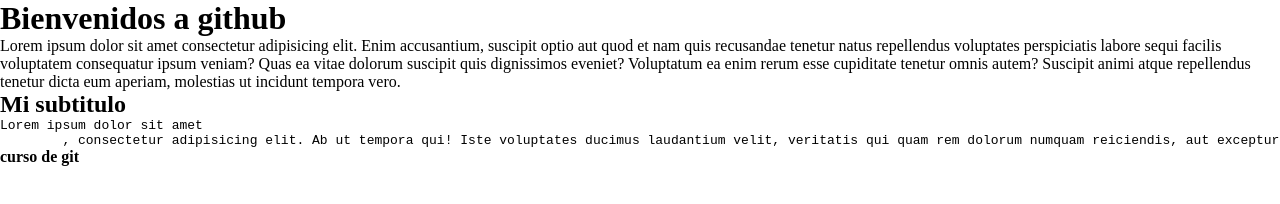
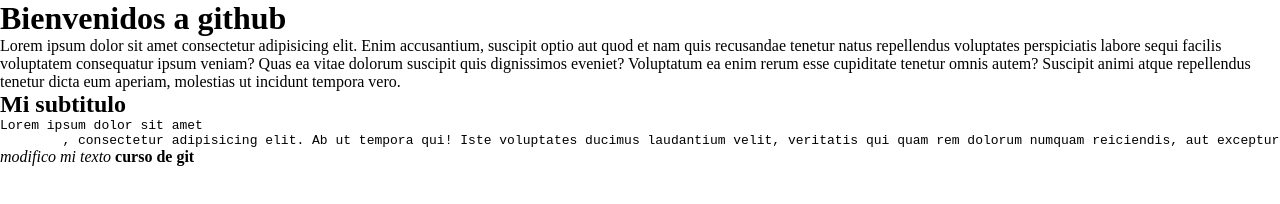
Before and after one commit to sebastianpain/git1, a plain HTML site: page index.html in a window 1280 px wide. Shown: the top 204 px of the page. Drawn offline with Linux system fonts and the light colour scheme.

Commit message:
agrego etiqueta em

```diff
--- a/index.html
+++ b/index.html
@@ -14,6 +14,7 @@
     <h2> Mi subtitulo</h2>
     <pre>Lorem ipsum dolor sit amet
         , consectetur adipisicing elit. Ab ut tempora qui! Iste voluptates ducimus laudantium velit, veritatis qui quam rem dolorum numquam reiciendis, aut excepturi assumenda saepe, consequuntur doloribus?</pre>
+        <em>modifico mi texto</em>
         <strong> curso de git</strong>
 </body>
 </html>
```
